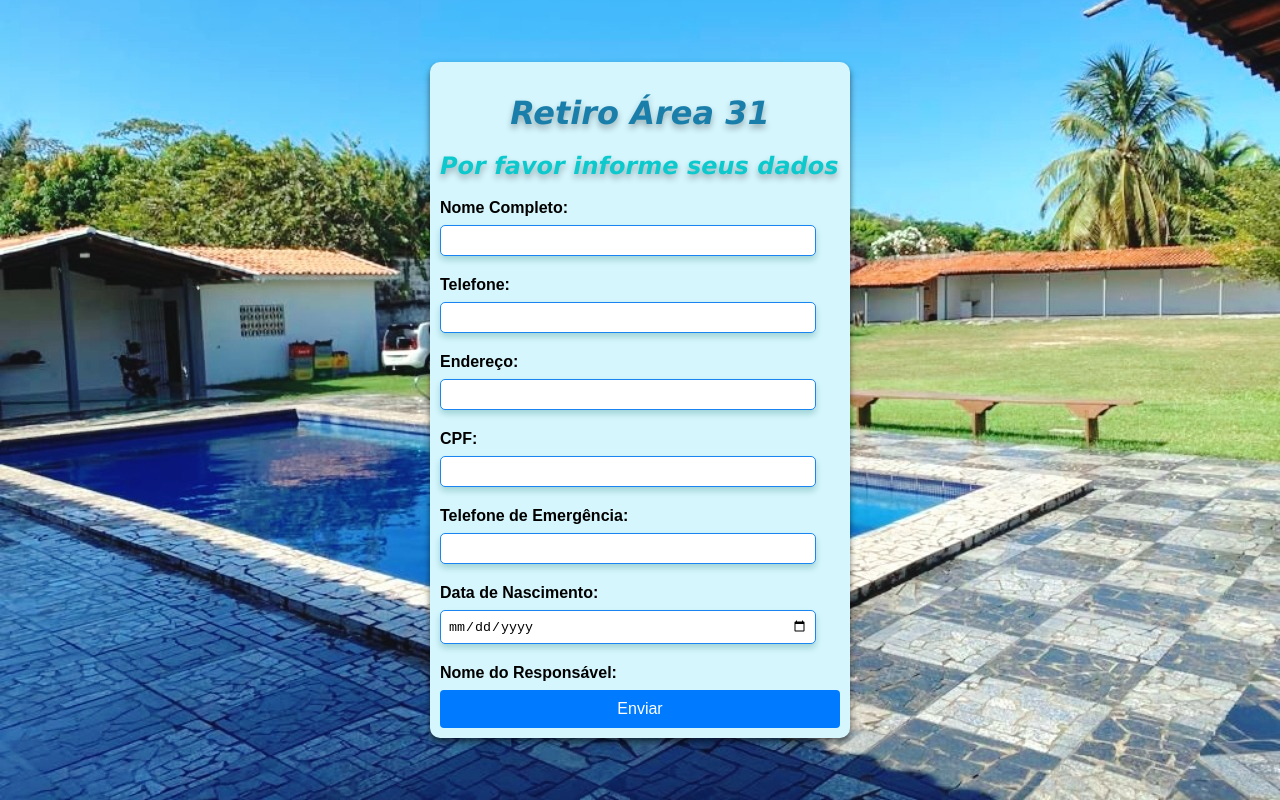
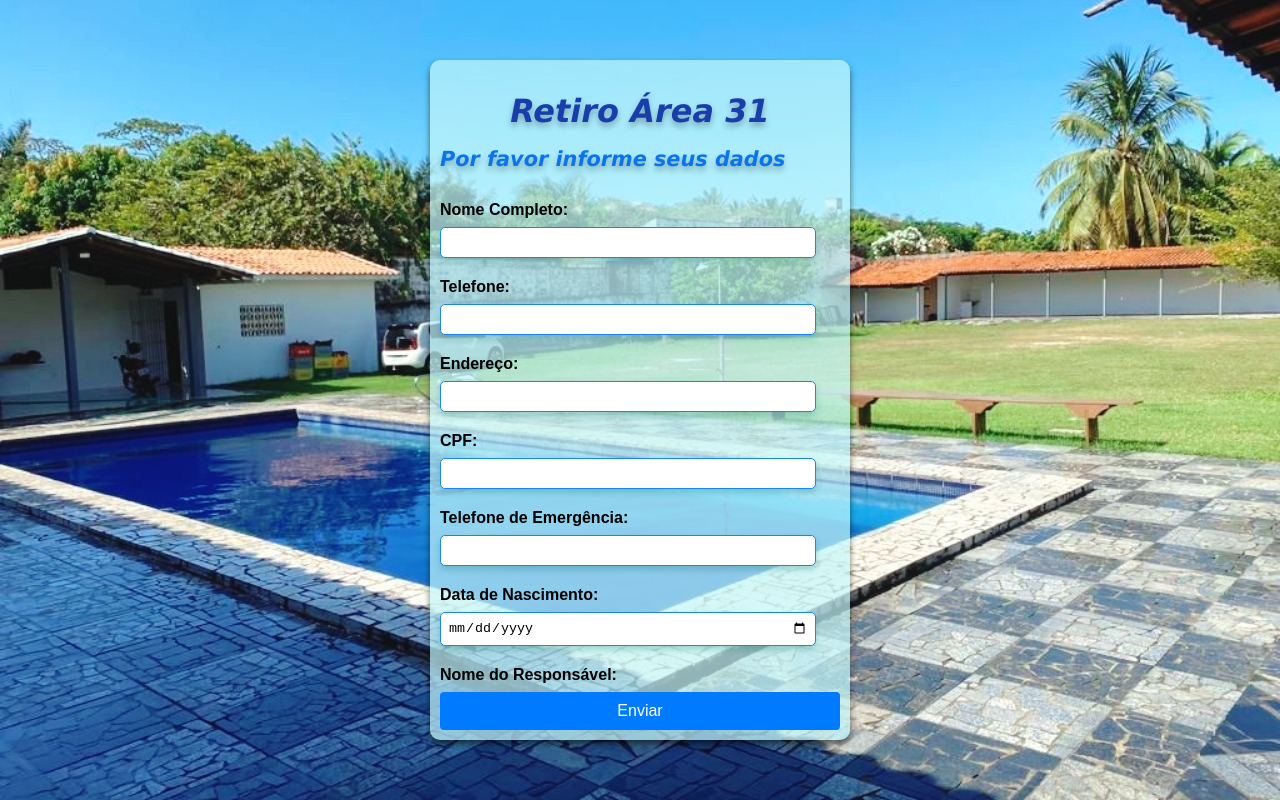
Before and after one commit to edsonfe/inscription, a plain HTML site: page index.html in a window 1280 px wide. Drawn offline with Linux system fonts and the light colour scheme.

Commit message:
Update style.css

```diff
--- a/style.css
+++ b/style.css
@@ -13,7 +13,7 @@ body {
 }
 
 .form-container {
-    background: #d5f6fd;
+    background-color: rgba(196, 247, 251, 0.700);
     padding: 10px;
     border-radius: 10px;
     box-shadow: 0 4px 6px rgba(0, 0, 0, 0.555);
@@ -22,21 +22,22 @@ body {
 }
 
 .form-container h1 {
-    margin-bottom: 15px;
+    margin-bottom: 5px;
     font-size: 2rem;
     text-align: center;
     font-style: italic;
     font-family: Verdana, Geneva, Tahoma, sans-serif;
-    color: #197faa;
+    color: #193daa;
     text-shadow: 0 4px 6px rgba(0, 0, 0, 0.300);
 }
 
 .form-container h2 {
-    font-size: 1.5rem;
+    margin-bottom: 30px;
+    font-size: 1.3rem;
     text-align: left;
     font-style: italic;
     font-family: Verdana, Geneva, Tahoma, sans-serif;
-    color: #0bc9cc;
+    color: #0b74eb;
     text-shadow: 0 4px 6px rgba(0, 0, 0, 0.300);
 }
 
```
